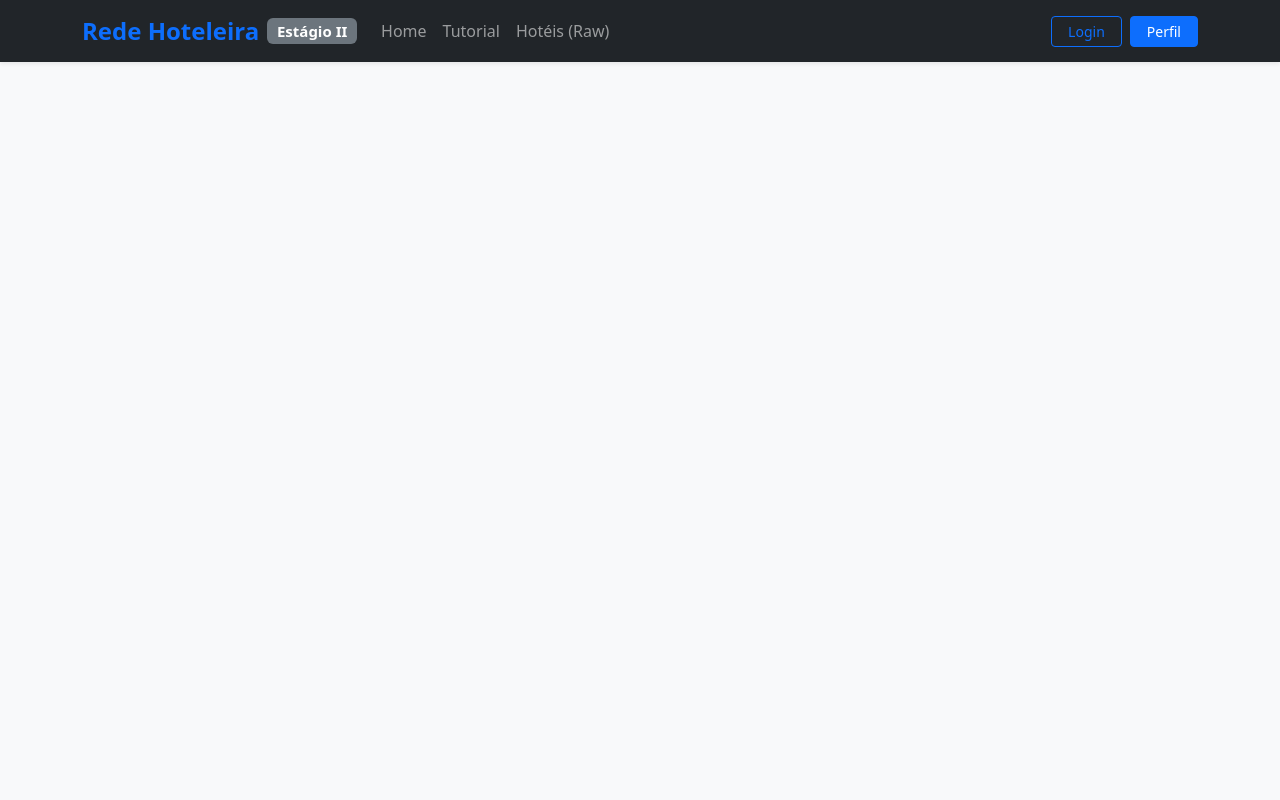
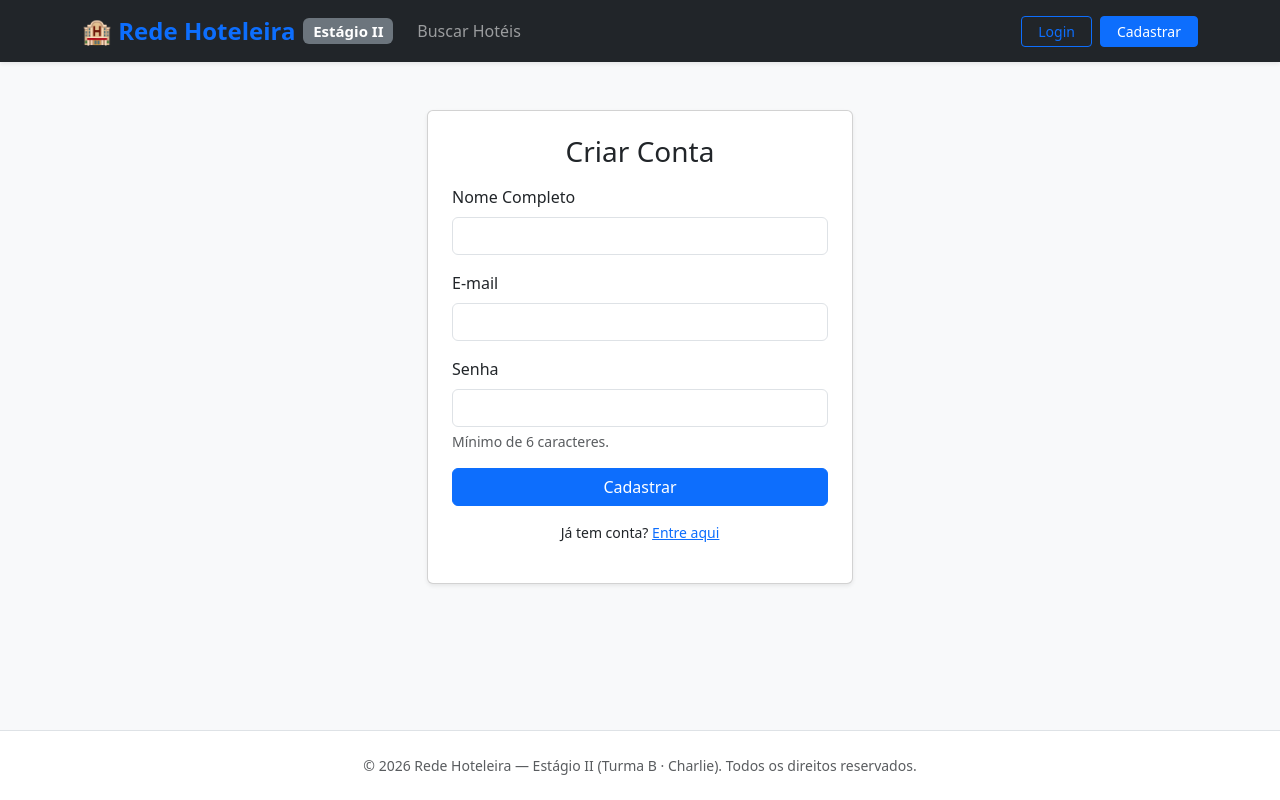
Before and after one commit to prof-ronildo-unicatolica/est_web_2026_2_turma_b_charlie, a React (Vite) app in the folder apps/frontend/: page /register in a window 1280 px wide. Built offline with nearby package versions, Linux system fonts and the light colour scheme; no server answers.

Commit message:
feature: atualizando App.jsx e corrigindo b.o no backend

```diff
--- a/apps/frontend/src/App.jsx
+++ b/apps/frontend/src/App.jsx
@@ -1,68 +1,91 @@
 import { useEffect, useState } from 'react'
 import { BrowserRouter, Routes, Route, Link } from 'react-router-dom'
-import ProfessorProfile from './components/ProfessorProfile'
-import DisciplinasList from './components/DisciplinasList'
-import StacksTable from './components/StacksTable'
-import ImageAndCarousel from './components/ImageAndCarousel'
-import Sidebar from './components/Sidebar'
-import VideoComponent from './components/VideoComponent'
-import InteractiveExamples from './components/InteractiveExamples'
+
+import AdminRoute from './components/AdminRoute'
 import HoteisRaw from './components/HoteisRaw'
-import AdminRoute from './components/AdminRoute'
+import LoginPage from './pages/LoginPage'
+import RegisterPage from './pages/RegisterPage'
 import AdminCidadesPage     from './pages/admin/AdminCidadesPage'
 import AdminHoteisPage      from './pages/admin/AdminHoteisPage'
 import AdminComodidadesPage from './pages/admin/AdminComodidadesPage'
-
+import AdminQuartosPage     from './pages/admin/AdminQuartosPage'
+import BuscaHoteisPage  from './pages/BuscaHoteisPage'
+import HotelDetalhesPage from './pages/HotelDetalhesPage'
 
 
 function Navbar() {
   const user = JSON.parse(localStorage.getItem('user_profile') || 'null')
 
+  const handleLogout = () => {
+    localStorage.removeItem('access_token')
+    localStorage.removeItem('user_profile')
+    window.location.href = '/login'
+  }
+
   return (
-    <nav className="navbar navbar-expand-lg navbar-dark bg-dark shadow-sm mb-4 sticky-top">
+    <nav className="navbar navbar-expand-lg navbar-dark bg-dark shadow-sm sticky-top">
       <div className="container">
         <Link className="navbar-brand d-flex align-items-center" to="/">
-          <span className="fs-4 fw-bold text-primary">Rede Hoteleira</span>
-          <span className="ms-2 badge bg-secondary text-wrap small">Estágio II</span>
+          <span className="fs-4 fw-bold text-primary">🏨 Rede Hoteleira</span>
+          <span className="ms-2 badge bg-secondary small">Estágio II</span>
         </Link>
-        <button className="navbar-toggler" type="button" data-bs-toggle="collapse"
-          data-bs-target="#navbarNav" aria-controls="navbarNav"
-          aria-expanded="false" aria-label="Toggle navigation">
+        <button
+          className="navbar-toggler"
+          type="button"
+          data-bs-toggle="collapse"
+          data-bs-target="#navbarNav"
+          aria-controls="navbarNav"
+          aria-expanded="false"
+          aria-label="Toggle navigation"
+        >
           <span className="navbar-toggler-icon"></span>
         </button>
         <div className="collapse navbar-collapse" id="navbarNav">
           <ul className="navbar-nav me-auto">
             <li className="nav-item">
-              <Link className="nav-link" to="/">Home</Link>
-            </li>
-            <li className="nav-item">
-              <a className="nav-link" href="#tutorial-components">Tutorial</a>
-            </li>
-            <li className="nav-item">
-              <a className="nav-link" href="#hoteis-raw">Hotéis (Raw)</a>
+              <Link className="nav-link" to="/">Buscar Hotéis</Link>
             </li>
           </ul>
           <div className="d-flex align-items-center gap-2">
-            {/* dropdown admin - visivel apenas para admins logados */}
+            {/* dropdown admin */}
             {user?.is_admin && (
               <div className="dropdown me-2">
-                <button className="btn btn-outline-light btn-sm dropdown-toggle"
-                  data-bs-toggle="dropdown">
-                  Painel Admin
+                <button
+                  className="btn btn-outline-light btn-sm dropdown-toggle"
+                  data-bs-toggle="dropdown"
+                >
+                  ⚙️ Painel Admin
                 </button>
-                <ul className="dropdown-menu dropdown-menu-end">
+                <ul className="dropdown-menu dropdown-menu-end shadow">
                   <li><Link className="dropdown-item" to="/admin/cidades">Cidades</Link></li>
-                  <li><Link className="dropdown-item" to="/admin/hoteis">Hoteis</Link></li>
+                  <li><Link className="dropdown-item" to="/admin/hoteis">Hotéis</Link></li>
                   <li><Link className="dropdown-item" to="/admin/comodidades">Comodidades</Link></li>
+                  <li><hr className="dropdown-divider" /></li>
+                  <li><Link className="dropdown-item fw-bold text-primary" to="/admin/quartos">Quartos & Catálogo</Link></li>
                 </ul>
               </div>
             )}
-            <button className="btn btn-outline-primary btn-sm px-3" type="button">
-              Login
-            </button>
-            <button className="btn btn-primary btn-sm px-3" type="button">
-              Perfil
-            </button>
+            {user ? (
+              <>
+                <span className="text-light small me-2">{user.nome || user.email}</span>
+                <button
+                  className="btn btn-outline-danger btn-sm px-3"
+                  type="button"
+                  onClick={handleLogout}
+                >
+                  Sair
+                </button>
+              </>
+            ) : (
+              <>
+                <Link to="/login" className="btn btn-outline-primary btn-sm px-3">
+                  Login
+                </Link>
+                <Link to="/register" className="btn btn-primary btn-sm px-3">
+                  Cadastrar
+                </Link>
+              </>
+            )}
           </div>
         </div>
       </div>
@@ -71,127 +94,47 @@ function Navbar() {
 }
 
 
-function HomePage() {
-  const [data, setData] = useState(null)
-  const [error, setError] = useState(null)
-  const [loading, setLoading] = useState(true)
-
-  useEffect(() => {
-    fetch('http://localhost:8000/api/v1/sobre')
-      .then((res) => {
-        if (!res.ok) {
-          throw new Error('Falha ao se conectar com a API')
-        }
-        return res.json()
-      })
-      .then((json) => {
-        setData(json)
-        setLoading(false)
-      })
-      .catch((err) => {
-        setError(err.message)
-        setLoading(false)
-      })
-  }, [])
-
-  return (
-    <div className="container">
-      <header className="mb-5 p-4 bg-white rounded shadow-sm">
-        <div className="row align-items-center">
-          <div className="col-md-8">
-            <h1 className="display-5 text-primary fw-bold">Sistemas de Informação - Estágio II</h1>
-            <p className="lead text-secondary mb-0">Projeto Monorepo Base (Boilerplate de Inicialização)</p>
-          </div>
-          <div className="col-md-4 text-md-end mt-3 mt-md-0">
-            <div className="d-flex justify-content-md-end gap-2">
-              <button className="btn btn-sm btn-outline-secondary" onClick={() => window.location.reload()}>
-                Recarregar Dados
-              </button>
-            </div>
-          </div>
-        </div>
-        <hr className="my-4" />
-        <div className="row g-3">
-          <div className="col-md-3 col-sm-6">
-            <strong>Equipe:</strong> <span className="text-secondary ms-1">{data?.equipe || 'Charlie'}</span>
-          </div>
-          <div className="col-md-3 col-sm-6">
-            <strong>Professor:</strong> <span className="text-secondary ms-1">{data?.professor?.nome || 'Ronildo Silva'}</span>
-          </div>
-          <div className="col-md-3 col-sm-6">
-            <strong>Ano:</strong> <span className="text-secondary ms-1">{data?.ano || '2026'}</span>
-          </div>
-          <div className="col-md-3 col-sm-6">
-            <strong>Semestre:</strong> <span className="text-secondary ms-1">{data?.semestre || '2'}</span>
-          </div>
-        </div>
-      </header>
-
-      {loading && (
-        <div className="text-center my-5 py-5">
-          <div className="spinner-border text-primary" role="status">
-            <span className="visually-hidden">Carregando dados da API...</span>
-          </div>
-          <p className="mt-3 text-secondary">Buscando informações do servidor backend...</p>
-        </div>
-      )}
-
-      {error && (
-        <div className="alert alert-danger shadow-sm p-4" role="alert">
-          <h4 className="alert-heading fw-bold">Erro de Conexão com o Backend!</h4>
-          <p>Não foi possível obter os dados da API em <code>http://localhost:8000/api/v1/sobre</code>.</p>
-          <p className="mb-0">Verifique se o backend está rodando e se os bancos de dados foram inicializados com sucesso.</p>
-          <hr />
-          <p className="mb-0 small text-muted">Detalhe do erro: {error}</p>
-        </div>
-      )}
-
-      {!loading && !error && data && (
-        <div className="row g-4">
-          {/* Sidebar Lateral */}
-          <div className="col-md-3">
-            <Sidebar />
-          </div>
-
-          {/* Conteúdo Principal */}
-          <div className="col-md-9" id="tutorial-components">
-            <ProfessorProfile professor={data.professor} />
-            <DisciplinasList disciplinas={data.disciplinas} />
-            <StacksTable stacks={data.stacks} />
-            <ImageAndCarousel />
-            <VideoComponent />
-            <InteractiveExamples />
-            <HoteisRaw />
-          </div>
-        </div>
-      )}
-
-      <footer className="mt-5 py-4 border-top text-center text-muted">
-        <p className="mb-0">&copy; {new Date().getFullYear()} - Disciplina de Estágio II. Desenvolvido pela Equipe {data?.equipe || 'Alpha'}.</p>
-      </footer>
-    </div>
-  )
-}
-
-
 export default function App() {
   return (
     <BrowserRouter>
-      <div className="bg-light min-vh-100 pb-5">
+      <div className="bg-light min-vh-100 d-flex flex-column justify-content-between">
         <Navbar />
 
-        <Routes>
-          {/* rota publica */}
-          <Route path="/" element={<HomePage />} />
+        <main className="flex-grow-1">
+          <Routes>
+            {/* rotas publicas */}
+            <Route path="/" element={<BuscaHoteisPage />} />
+            <Route path="/hoteis/:id" element={<HotelDetalhesPage />} />
+            <Route path="/login" element={<LoginPage />} />
+            <Route path="/register" element={<RegisterPage />} />
 
-          {/* rotas admin */}
-          <Route path="/admin/cidades"
-            element={<AdminRoute><AdminCidadesPage /></AdminRoute>} />
-          <Route path="/admin/hoteis"
-            element={<AdminRoute><AdminHoteisPage /></AdminRoute>} />
-          <Route path="/admin/comodidades"
-            element={<AdminRoute><AdminComodidadesPage /></AdminRoute>} />
-        </Routes>
+            {/* rotas admin */}
+            <Route
+              path="/admin/cidades"
+              element={<AdminRoute><AdminCidadesPage /></AdminRoute>}
+            />
+            <Route
+              path="/admin/hoteis"
+              element={<AdminRoute><AdminHoteisPage /></AdminRoute>}
+            />
+            <Route
+              path="/admin/comodidades"
+              element={<AdminRoute><AdminComodidadesPage /></AdminRoute>}
+            />
+            <Route
+              path="/admin/quartos"
+              element={<AdminRoute><AdminQuartosPage /></AdminRoute>}
+            />
+          </Routes>
+        </main>
+
+        <footer className="mt-5 py-4 bg-white border-top text-center text-muted small">
+          <div className="container">
+            <p className="mb-0">
+              &copy; {new Date().getFullYear()} Rede Hoteleira — Estágio II (Turma B · Charlie). Todos os direitos reservados.
+            </p>
+          </div>
+        </footer>
       </div>
     </BrowserRouter>
   )
--- /dev/null
+++ b/apps/frontend/src/pages/RegisterPage.jsx
@@ -0,0 +1,85 @@
+import { useState } from 'react'
+import { useNavigate, Link } from 'react-router-dom'
+import api from '../services/api'
+
+export default function RegisterPage() {
+  const [nome, setNome] = useState('')
+  const [email, setEmail] = useState('')
+  const [senha, setSenha] = useState('')
+  const [erro, setErro] = useState('')
+  const [sucesso, setSucesso] = useState('')
+  const [carregando, setCarregando] = useState(false)
+  const navigate = useNavigate()
+
+  const handleSubmit = async (e) => {
+    e.preventDefault()
+    setErro('')
+    setSucesso('')
+    setCarregando(true)
+
+    try {
+      await api.post('/auth/register', { nome, email, senha })
+      setSucesso('Cadastro realizado com sucesso! Redirecionando para login...')
+      setTimeout(() => {
+        navigate('/login')
+      }, 1500)
+    } catch (err) {
+      setErro(err.response?.data?.detail || 'Erro ao realizar cadastro.')
+    } finally {
+      setCarregando(false)
+    }
+  }
+
+  return (
+    <div className="container mt-5" style={{ maxWidth: '450px' }}>
+      <div className="card shadow-sm p-4">
+        <h3 className="mb-3 text-center">Criar Conta</h3>
+        {erro && <div className="alert alert-danger">{erro}</div>}
+        {sucesso && <div className="alert alert-success">{sucesso}</div>}
+        <form onSubmit={handleSubmit}>
+          <div className="mb-3">
+            <label className="form-label">Nome Completo</label>
+            <input
+              type="text"
+              className="form-control"
+              value={nome}
+              onChange={(e) => setNome(e.target.value)}
+              required
+              minLength={2}
+              maxLength={120}
+            />
+          </div>
+          <div className="mb-3">
+            <label className="form-label">E-mail</label>
+            <input
+              type="email"
+              className="form-control"
+              value={email}
+              onChange={(e) => setEmail(e.target.value)}
+              required
+            />
+          </div>
+          <div className="mb-3">
+            <label className="form-label">Senha</label>
+            <input
+              type="password"
+              className="form-control"
+              value={senha}
+              onChange={(e) => setSenha(e.target.value)}
+              required
+              minLength={6}
+              maxLength={100}
+            />
+            <div className="form-text">Mínimo de 6 caracteres.</div>
+          </div>
+          <button type="submit" className="btn btn-primary w-100" disabled={carregando}>
+            {carregando ? 'Cadastrando...' : 'Cadastrar'}
+          </button>
+        </form>
+        <p className="mt-3 text-center small">
+          Já tem conta? <Link to="/login">Entre aqui</Link>
+        </p>
+      </div>
+    </div>
+  )
+}
```
Also changed, not shown: 2 other files (tests, documents, lock files or other folders).
